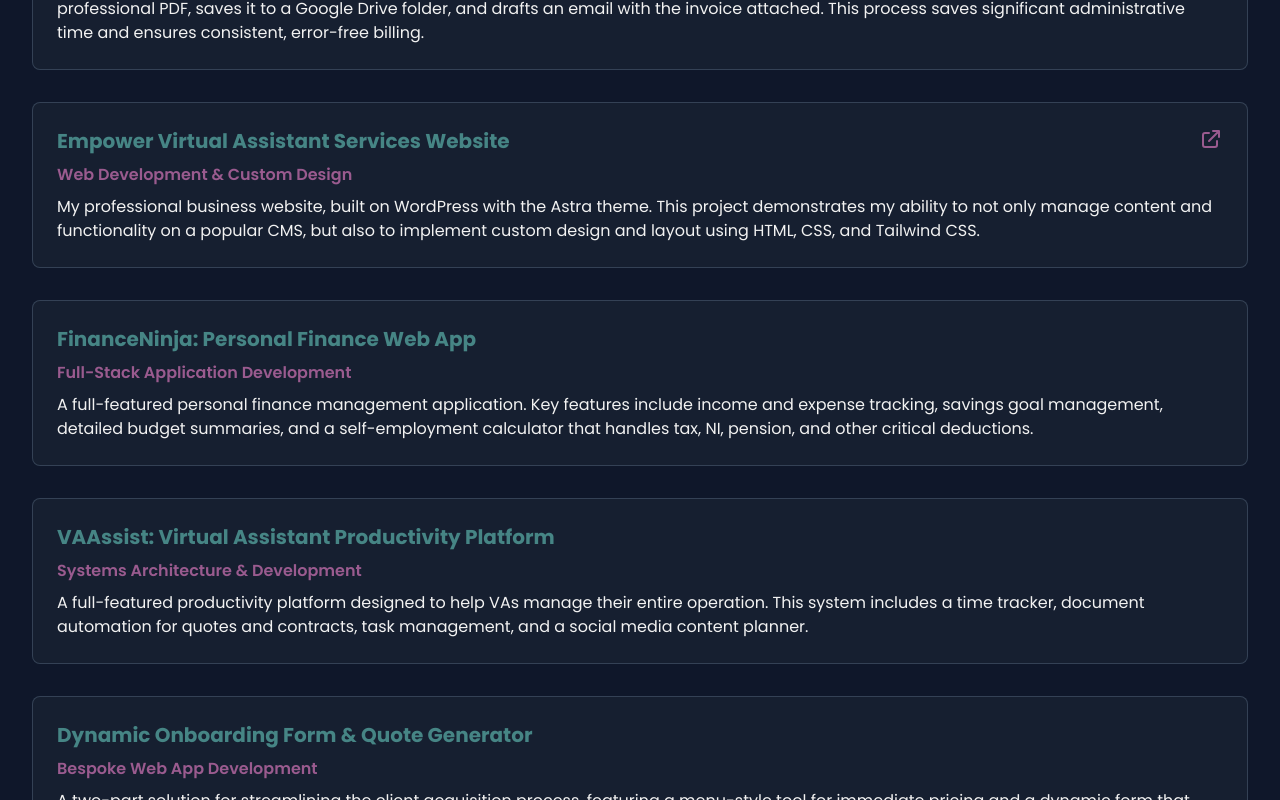
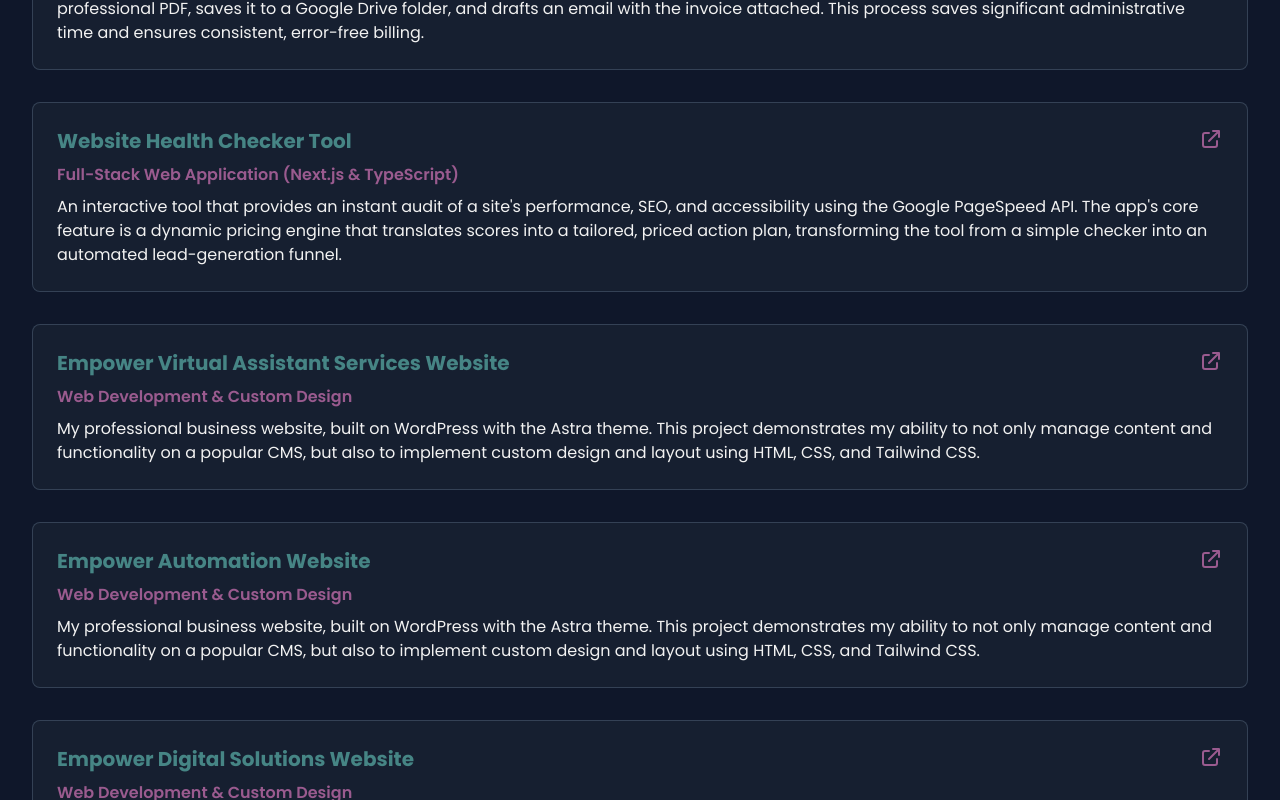
Before and after one commit to nicola-empower/my-portfolio, a Next.js app: page /projects in a window 1280 px wide. Shown: the part 860-1660 px from the top of the page. Built offline with nearby package versions, Linux system fonts and the light colour scheme.

Commit message:
added new links

```diff
--- a/src/app/projects/page.tsx
+++ b/src/app/projects/page.tsx
@@ -20,11 +20,29 @@ const projectsData = [
         description: "A bespoke, five-step system using Google Apps Script that automatically generates a personalized invoice from a Google Sheet, converts it to a professional PDF, saves it to a Google Drive folder, and drafts an email with the invoice attached. This process saves significant administrative time and ensures consistent, error-free billing.",
         link: "https://empowervaservices.co.uk/automated-invoice-workflow/"
     },
+      {
+        title: "Website Health Checker Tool",
+        role: "Full-Stack Web Application (Next.js & TypeScript)",
+        description: "An interactive tool that provides an instant audit of a site's performance, SEO, and accessibility using the Google PageSpeed API. The app's core feature is a dynamic pricing engine that translates scores into a tailored, priced action plan, transforming the tool from a simple checker into an automated lead-generation funnel.",
+        link: "https://website-health-checker.vercel.app/"
+    },
     {
         title: "Empower Virtual Assistant Services Website",
         role: "Web Development & Custom Design",
         description: "My professional business website, built on WordPress with the Astra theme. This project demonstrates my ability to not only manage content and functionality on a popular CMS, but also to implement custom design and layout using HTML, CSS, and Tailwind CSS.",
         link: "https://empowervaservices.co.uk/"
+    },
+        {
+        title: "Empower Automation Website",
+        role: "Web Development & Custom Design",
+        description: "My professional business website, built on WordPress with the Astra theme. This project demonstrates my ability to not only manage content and functionality on a popular CMS, but also to implement custom design and layout using HTML, CSS, and Tailwind CSS.",
+        link: "https://empowerautomation.co.uk/"
+    },
+        {
+        title: "Empower Digital Solutions Website",
+        role: "Web Development & Custom Design",
+        description: "My professional business website, built on WordPress with the Astra theme. This project demonstrates my ability to not only manage content and functionality on a popular CMS, but also to implement custom design and layout using HTML, CSS, and Tailwind CSS.",
+        link: "https://empowerdigitalsolutions.co.uk/"
     },
     {
         title: "FinanceNinja: Personal Finance Web App",
```
